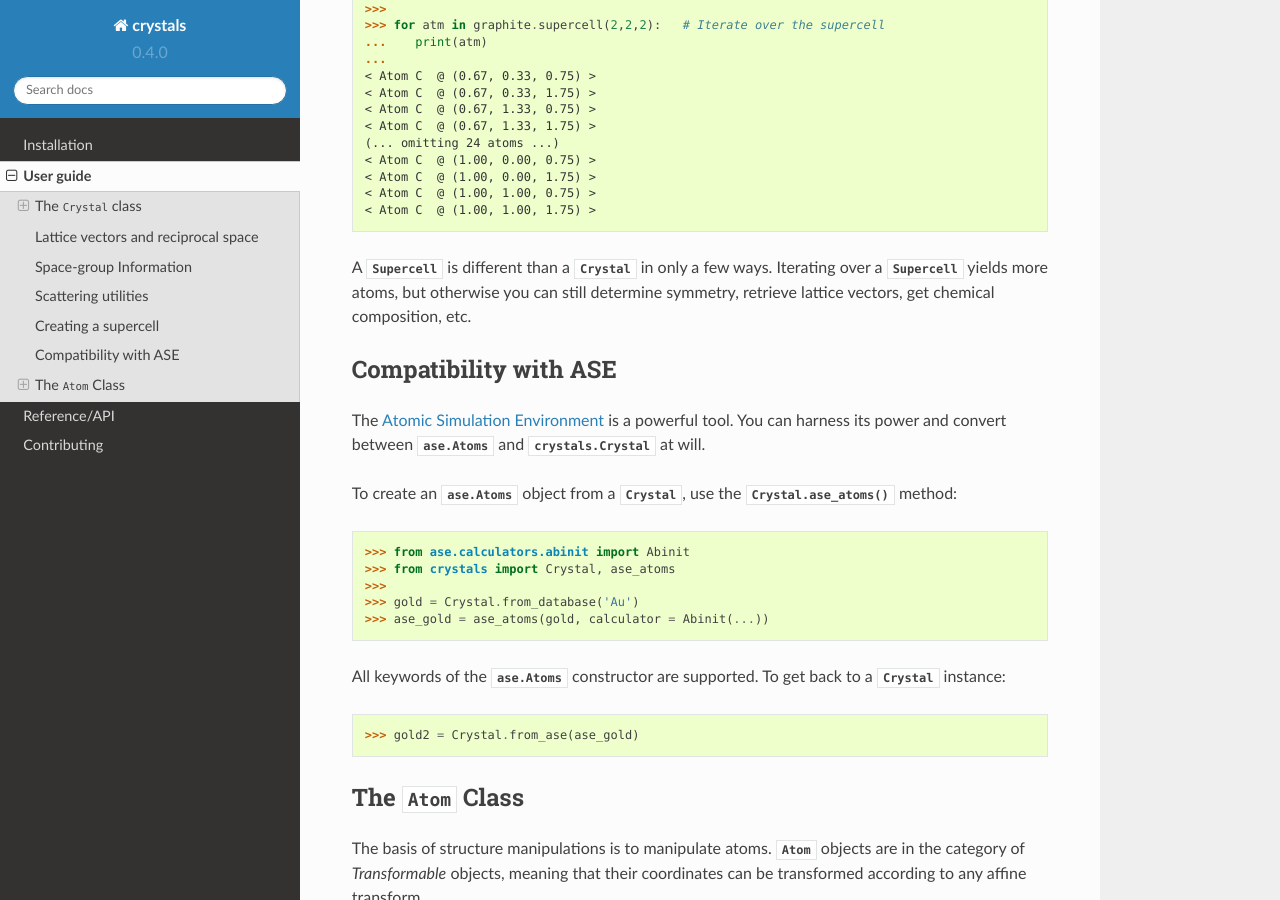
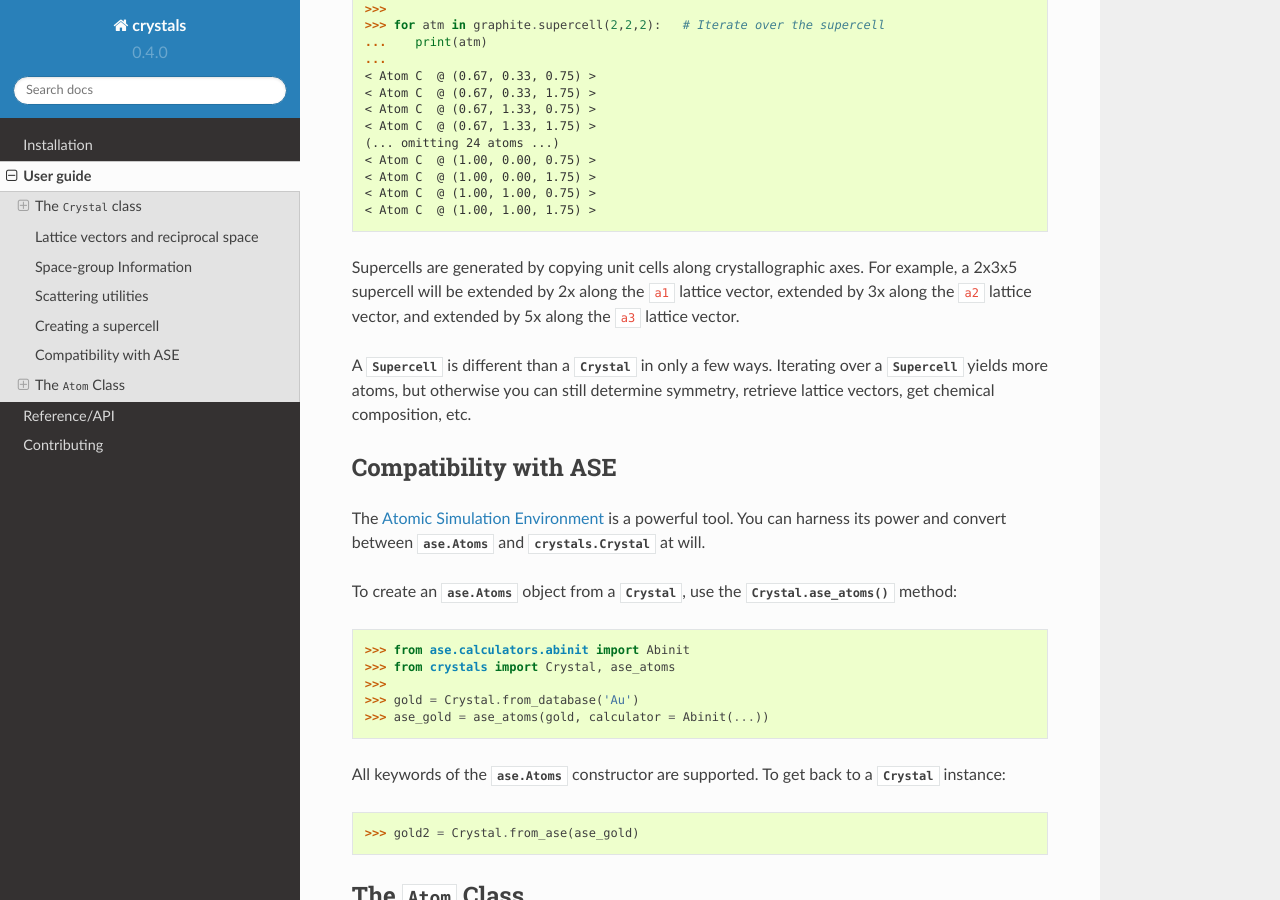
Before and after one commit to LaurentRDC/crystals, a Sphinx documentation site: the page built from docs/guide.rst, in a window 1280 px wide and 900 px high, scrolled down 6455 px. Built offline with Sphinx 7.4.7 and the Read the Docs theme 2.0.0, drawn with Linux system fonts in a browser that asks for light colours.

Commit message:
DOC: tweaks

```diff
--- a/docs/guide.rst
+++ b/docs/guide.rst
@@ -305,6 +305,9 @@ Let's imagine we want to create a 2x2x2 supercell of graphite::
     < Atom C  @ (1.00, 1.00, 0.75) >
     < Atom C  @ (1.00, 1.00, 1.75) >
 
+Supercells are generated by copying unit cells along crystallographic axes. For example, a 2x3x5 supercell will be extended by 2x along
+the ``a1`` lattice vector, extended by 3x along the ``a2`` lattice vector, and extended by 5x along the ``a3`` lattice vector.
+
 A :class:`Supercell` is different than a :class:`Crystal` in only a few ways. Iterating over a :class:`Supercell` yields more atoms,
 but otherwise you can still determine symmetry, retrieve lattice vectors, get chemical composition, etc.
 
```
